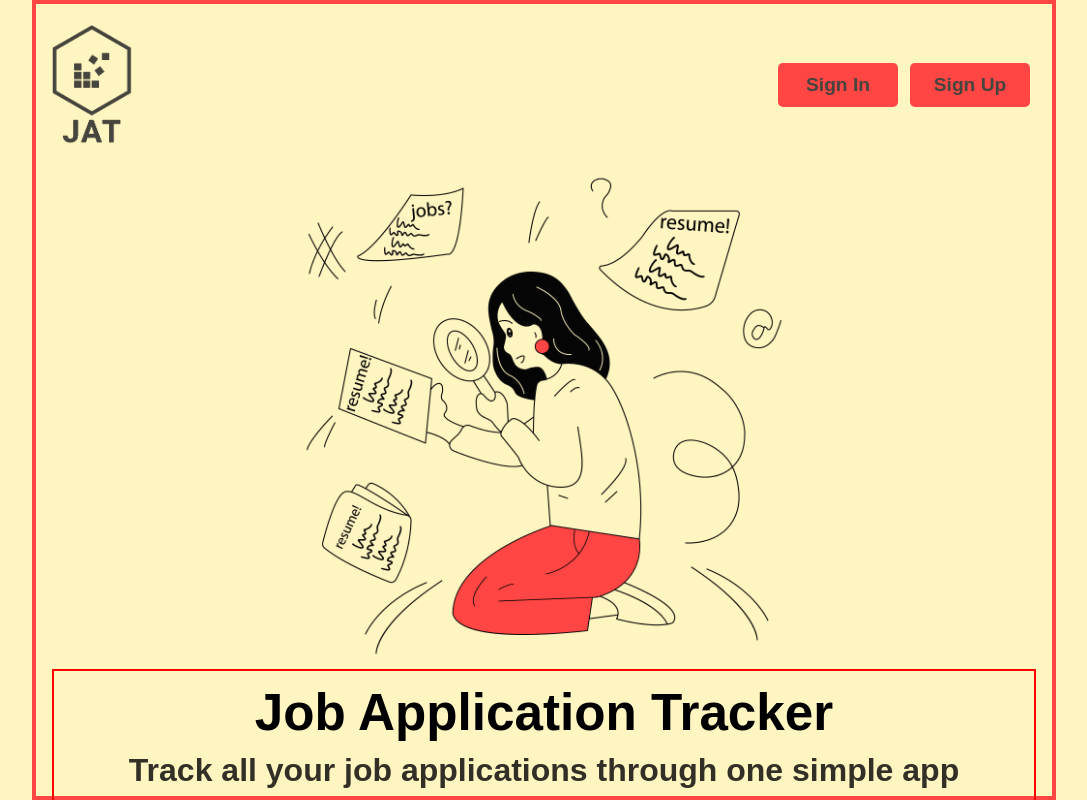
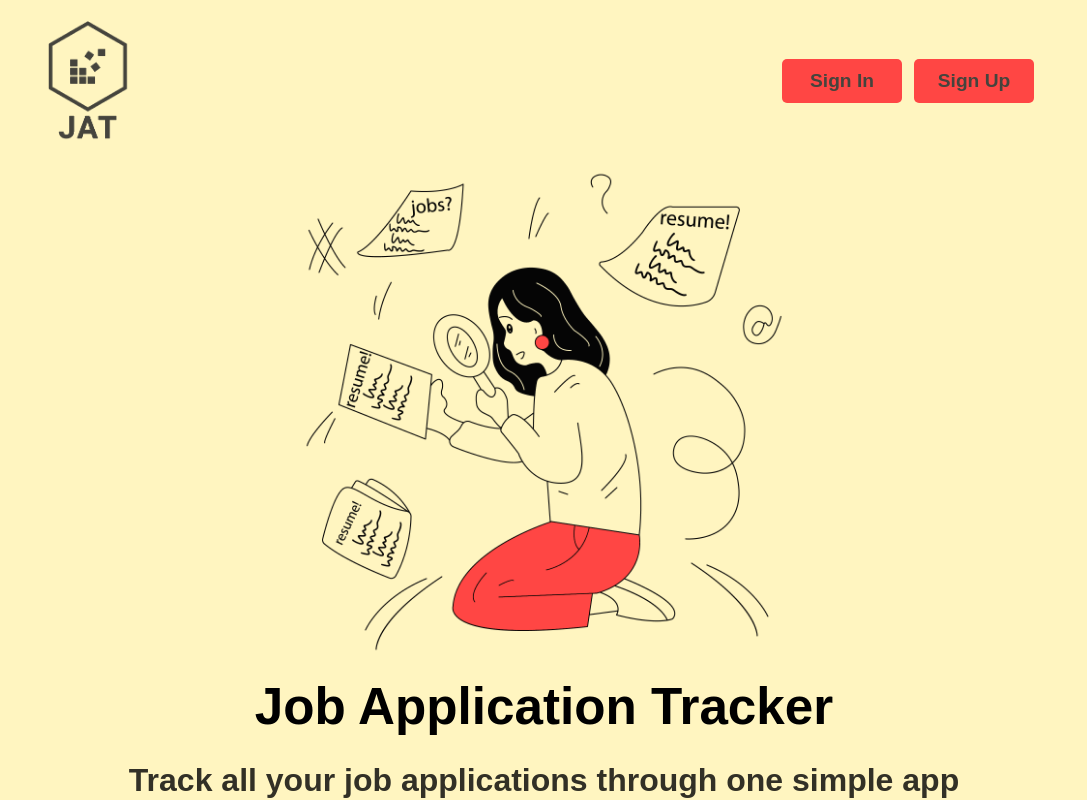
Before and after one commit to dw44/job-application-tracker, a Next.js app in the folder client/: page / in a window 1280 px wide. Shown: the whole page, without its empty margins (96-1183 px from the left). Built offline with nearby package versions, Linux system fonts and the light colour scheme.

Commit message:
landing page layout done

```diff
--- a/client/components/LandingPage/LandingPage.jsx
+++ b/client/components/LandingPage/LandingPage.jsx
@@ -6,7 +6,6 @@ import Button from '../../styles/styled-components/Button';
 
 const Landing = styled.div`
   background-color: transparent;
-  border: 4px solid #FF4644;
   padding: 1rem;
   margin: 0 auto;
   height: 100%;
@@ -17,36 +16,6 @@ const Landing = styled.div`
   & * {
     font-family: ${(props) => props.theme.fonts.main};
   }
-
-
-
-  h1 {
-    font-size: 1.32rem;
-    font-weight: 800;
-    margin: 1rem;
-
-    @media only screen and (min-width: 480px) {
-      font-size: 2rem;
-    }
-    @media only screen and (min-width: 1024px) {
-      font-size: 3.2rem;
-    }
-  }
-
-  h2 {
-    font-size: 1rem;
-    font-weight: 700;
-    margin: 1rem;
-    opacity: 0.8;
-
-    @media only screen and (min-width: 480px) {
-      font-size: 1.25rem;
-    }
-    @media only screen and (min-width: 1024px) {
-      font-size: 2rem;
-    }
-  }
-
 `;
 
 const Header = styled.header`
@@ -72,9 +41,65 @@ const Header = styled.header`
   }
 `;
 
-const LandingPageTextContainer = styled.div`
+const LandingPageContent = styled.div`
   width: 100%;
-  border: 2px solid red;
+
+  h1 {
+    font-size: 1.32rem;
+    font-weight: 800;
+    margin: 1rem;
+
+    @media only screen and (min-width: 480px) {
+      font-size: 2rem;
+    }
+    @media only screen and (min-width: 1024px) {
+      font-size: 3.2rem;
+    }
+  }
+
+  h2 {
+    font-size: 1rem;
+    font-weight: 700;
+    margin: 1rem;
+    opacity: 0.8;
+
+    @media only screen and (min-width: 480px) {
+      font-size: 1.25rem;
+    }
+
+    @media only screen and (min-width: 1024px) {
+      font-size: 2rem;
+    }
+  }
+
+  h1, h2 {
+    @media only screen and (min-width: 640px) {
+      margin-bottom: 2rem;
+    }
+  }
+
+  .demo-container {
+    display: flex;
+    align-items: center;
+    justify-content: space-between;
+    padding-bottom: 10px;
+
+    @media only screen and (min-width: 640px) {
+      margin-top: 1rem;
+      justify-content: center;
+    }
+
+    p {
+      opacity: 0.7;
+      font-size: 0.75rem;
+      font-weight: 600;
+      display: inline-block;
+      @media only screen and (min-width: 640px) {
+        margin-left: 1rem;
+        font-size: 1rem;
+      }
+    }
+  }
 `;
 
 export default function LandingPage() {
@@ -100,11 +125,14 @@ export default function LandingPage() {
         layout="intrinsic"
         alt="Job seeker going working on job applications and résumé"
       />
-      <LandingPageTextContainer>
+      <LandingPageContent>
         <h1>Job Application Tracker</h1>
         <h2>Track all your job applications through one simple app</h2>
-
-      </LandingPageTextContainer>
+        <div className="demo-container">
+          <Button>Demo</Button>
+          <p>&#40;No account or signup required&#41;</p>
+        </div>
+      </LandingPageContent>
     </Landing>
   );
 }
```
